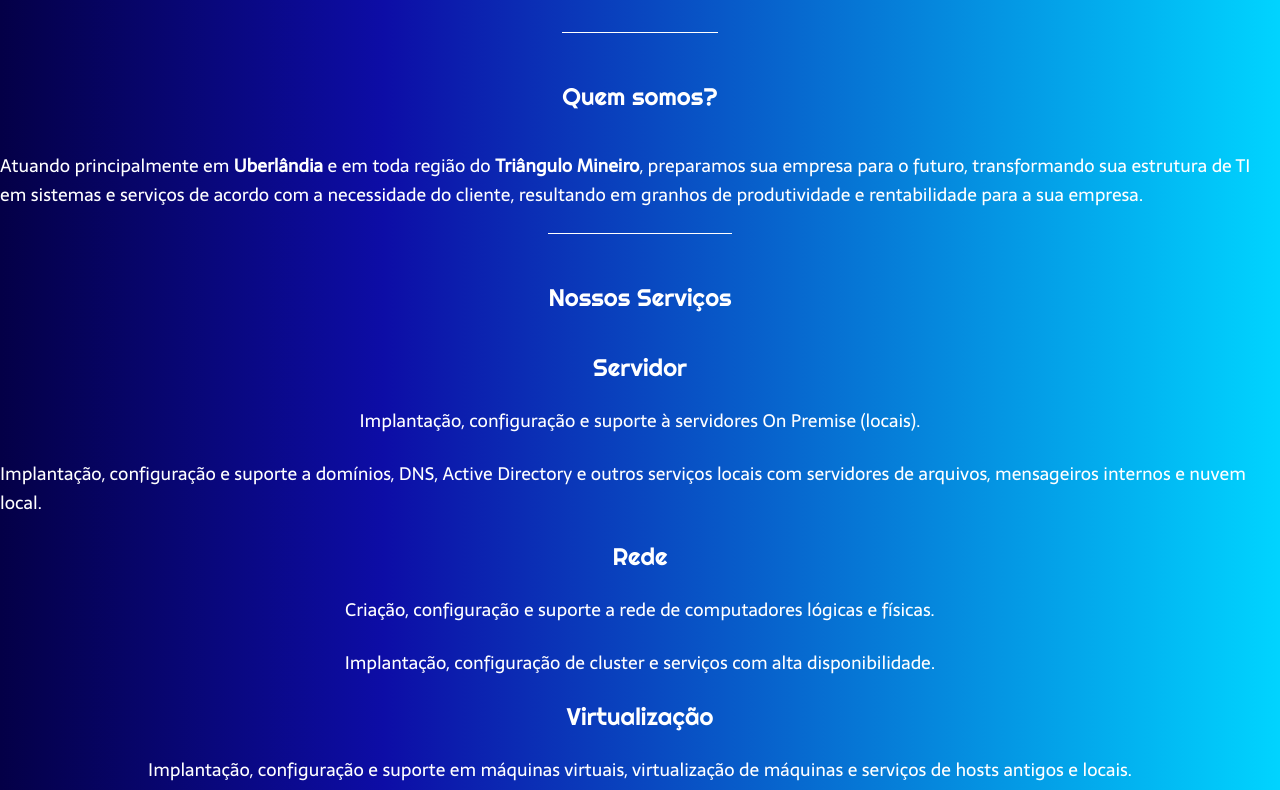
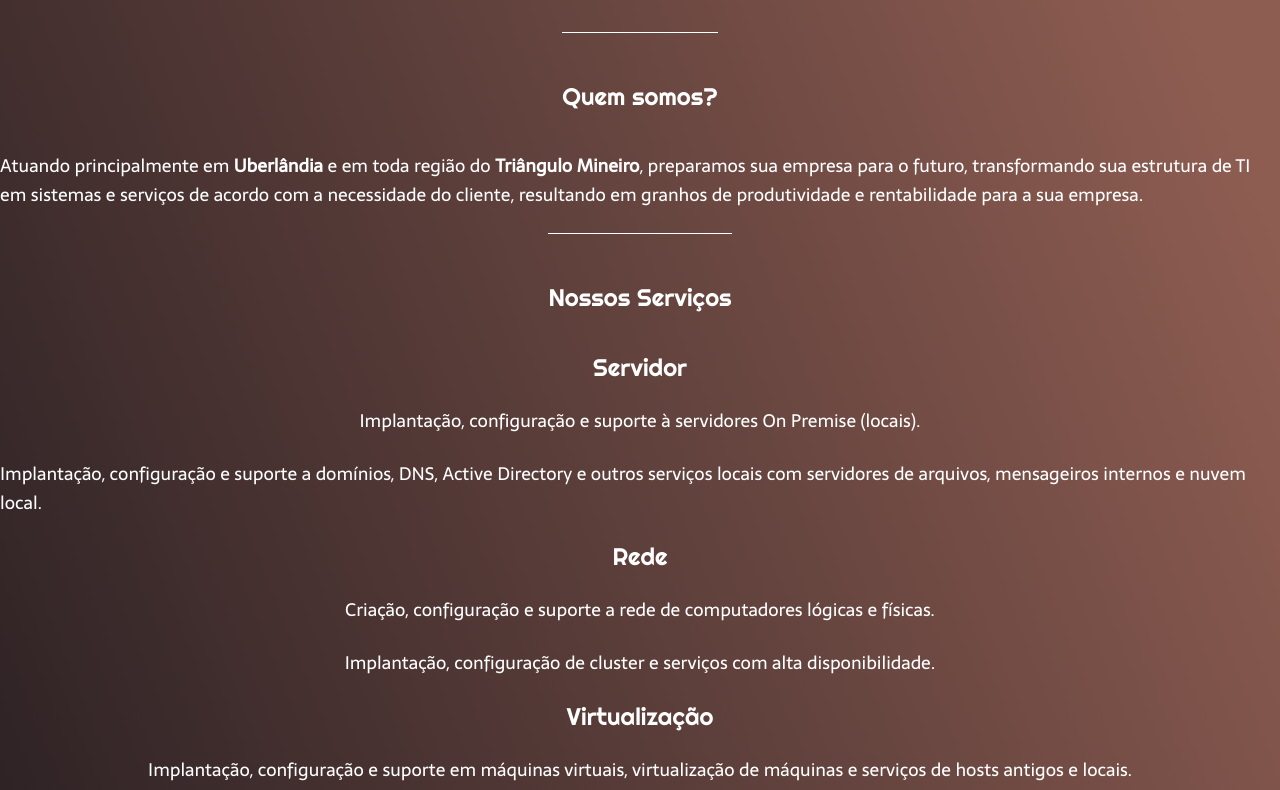
Before and after one commit to gustavost3/Cursos, a plain HTML site: page landing page/index.html in a window 1280 px wide. Shown: the part 557-1347 px from the top of the page. Drawn offline with Linux system fonts and the light colour scheme.

Commit message:
Update style.css

```diff
--- a/landing page/style.css
+++ b/landing page/style.css
@@ -9,8 +9,7 @@
 
 body {
     font-size: 100%;
-    background: rgb(4, 0, 71);
-    background: linear-gradient(90deg, rgba(4,0,71,1) 0%, rgba(13,13,166,1) 30%, rgba(0,212,255,1) 100%);
+    background: linear-gradient(68.15deg, #2F2325 16.62%, #8E5D52 85.61%);
 }
 .cabecalho {
     display:flex;
```
